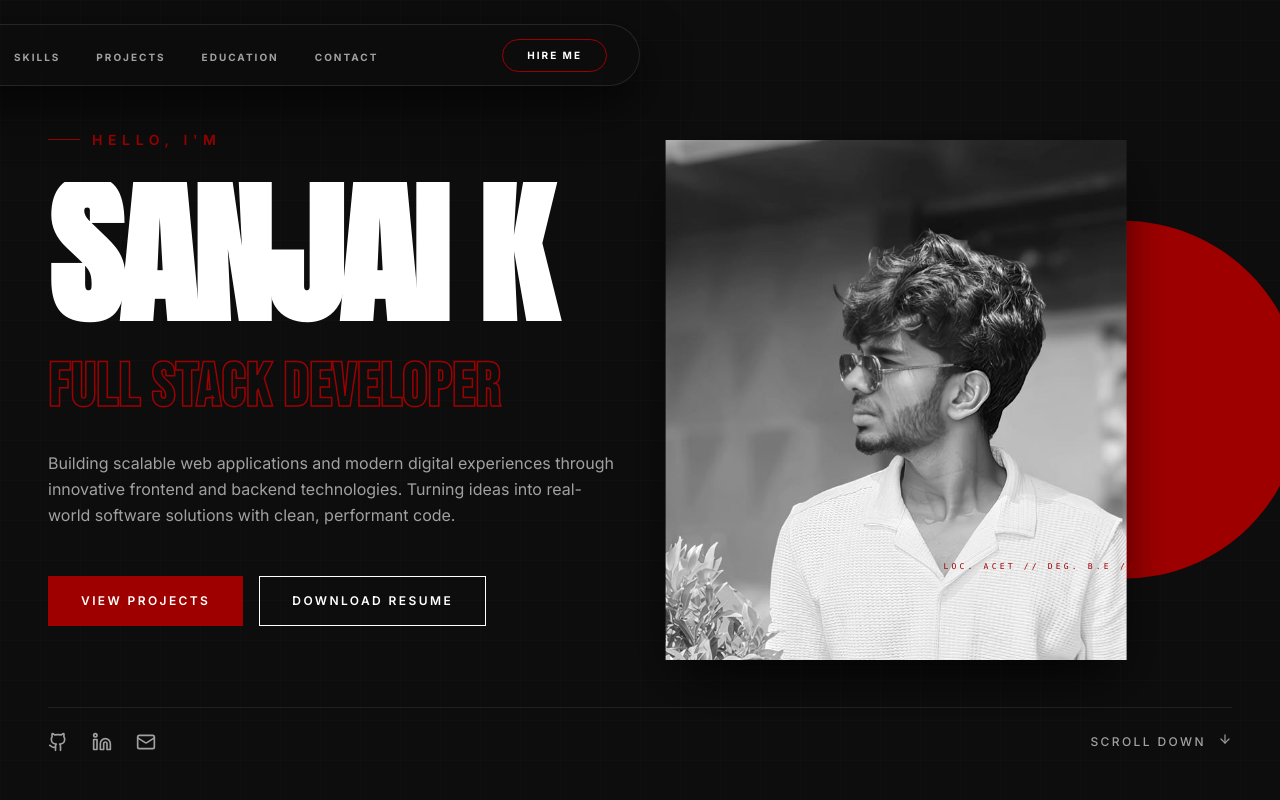
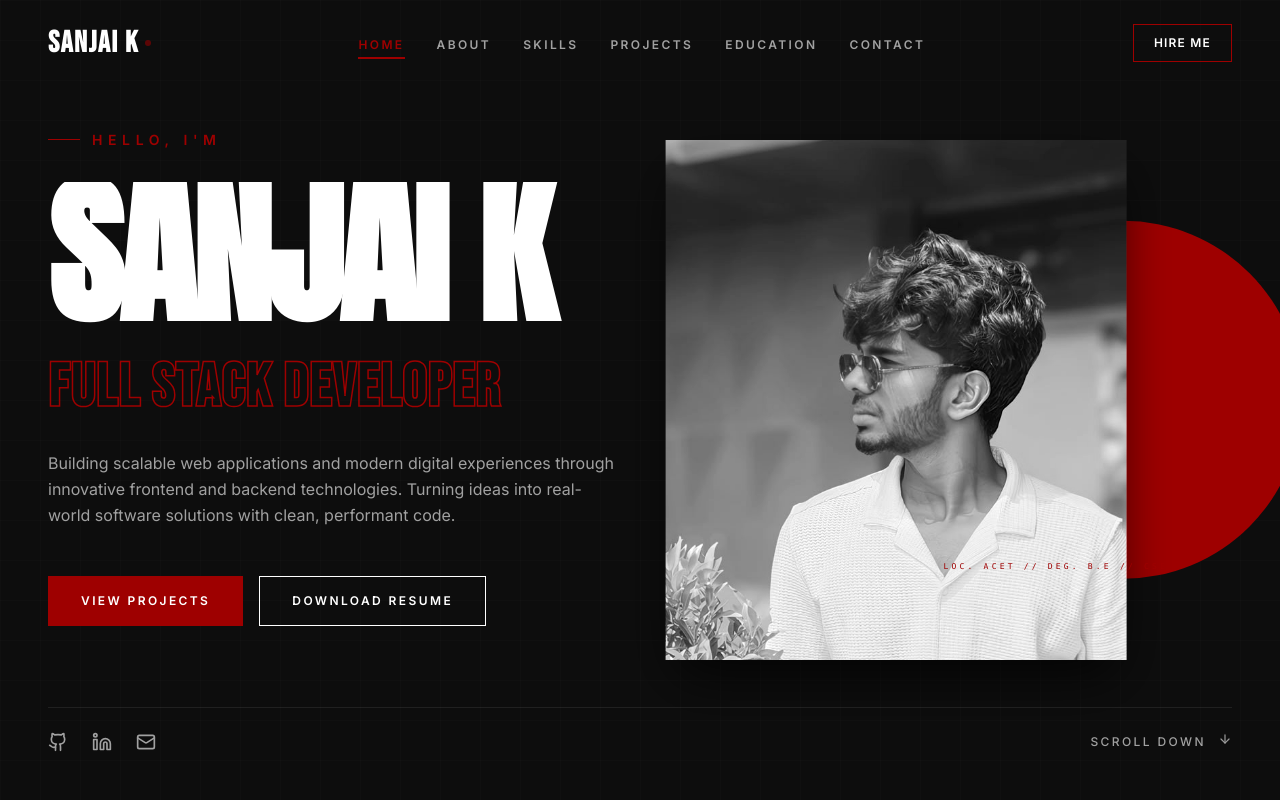
Before and after one commit to sanjaikarthik777-hash/sanjaikportfolio, a Next.js app: page / in a window 1280 px wide. Shown: the top 800 px of the page. Built offline with nearby package versions, Linux system fonts and the light colour scheme.

Commit message:
Update Navbar component and add more tech stacks

```diff
--- a/src/components/Navbar.tsx
+++ b/src/components/Navbar.tsx
@@ -8,7 +8,6 @@ export default function Navbar() {
   const [scrolled, setScrolled] = useState(false);
   const [mobileMenuOpen, setMobileMenuOpen] = useState(false);
   const [activeSection, setActiveSection] = useState("home");
-  const [hoveredTab, setHoveredTab] = useState<string | null>(null);
 
   const navItems = [
     { label: "HOME", target: "home" },
@@ -19,10 +18,10 @@ export default function Navbar() {
     { label: "CONTACT", target: "contact" },
   ];
 
-  // Track window scroll to add background blur/shadow modifications
+  // Track window scroll to add background blur/shadow
   useEffect(() => {
     const handleScroll = () => {
-      setScrolled(window.scrollY > 30);
+      setScrolled(window.scrollY > 50);
 
       // Section spy to highlight active menu item
       const sections = ["home", "about", "skills", "projects", "education", "contact"];
@@ -56,87 +55,71 @@ export default function Navbar() {
   return (
     <>
       <motion.header
-        className={`fixed left-1/2 -translate-x-1/2 z-40 w-[95%] max-w-5xl transition-all duration-300 ${
-          scrolled ? "top-4" : "top-6"
+        className={`fixed top-0 left-0 right-0 z-40 transition-all duration-300 ${
+          scrolled ? "py-4 bg-bg-solid/80 backdrop-blur-md border-b border-brand-border" : "py-6 bg-transparent"
         }`}
-        initial={{ y: -100, opacity: 0, x: "-50%" }}
-        animate={{ y: 0, opacity: 1, x: "-50%" }}
-        transition={{ duration: 0.8, delay: 0.5, ease: "easeOut" }}
+        initial={{ y: -100, opacity: 0 }}
+        animate={{ y: 0, opacity: 1 }}
+        transition={{ duration: 0.6, delay: 1 }}
       >
-        {/* Liquid Glass Capsule Container */}
-        <div
-          className={`w-full px-6 py-2.5 rounded-full border border-white/10 bg-[#0D0D0D]/40 backdrop-blur-xl shadow-[0_20px_50px_rgba(0,0,0,0.65)] flex justify-between items-center relative overflow-hidden transition-all duration-300 ${
-            scrolled ? "py-2 bg-[#0D0D0D]/60 border-white/15" : ""
-          }`}
-        >
+        <div className="max-w-7xl mx-auto px-6 md:px-12 flex justify-between items-center">
           {/* Logo / Brand Name */}
           <button
             onClick={() => scrollToSection("home")}
-            className="group relative flex items-center gap-1.5 focus:outline-none z-10 pl-2"
+            className="group relative flex items-center gap-1.5 focus:outline-none"
           >
-            <span className="font-bebas text-2xl font-bold tracking-wider text-text-white transition-colors duration-300 group-hover:text-brand-red">
+            <span className="font-bebas text-2xl md:text-3xl font-bold tracking-wider text-text-white transition-colors duration-300 group-hover:text-brand-red">
               SANJAI K
             </span>
             <span className="h-1.5 w-1.5 rounded-full bg-brand-red animate-pulse" />
           </button>
 
           {/* Desktop Navigation Links */}
-          <nav className="hidden md:flex items-center gap-1 relative z-10">
+          <nav className="hidden md:flex items-center gap-8">
             {navItems.map((item) => (
               <button
                 key={item.target}
                 onClick={() => scrollToSection(item.target)}
-                onMouseEnter={() => setHoveredTab(item.target)}
-                onMouseLeave={() => setHoveredTab(null)}
-                className="group relative px-4 py-2 focus:outline-none rounded-full"
+                className="group relative py-1 focus:outline-none"
               >
                 <span
-                  className={`font-sans text-[10px] tracking-[0.2em] font-bold transition-colors duration-300 relative z-10 ${
-                    activeSection === item.target ? "text-brand-red" : "text-text-gray group-hover:text-white"
+                  className={`font-sans text-xs tracking-[0.2em] font-semibold transition-colors duration-300 ${
+                    activeSection === item.target ? "text-brand-red" : "text-text-gray group-hover:text-text-white"
                   }`}
                 >
                   {item.label}
                 </span>
-
-                {/* Sliding Liquid Glass Capsule Hover Highlight */}
-                {hoveredTab === item.target && (
-                  <motion.div
-                    className="absolute inset-0 bg-white/5 border border-white/5 rounded-full z-0 shadow-inner"
-                    layoutId="navbarHoverPill"
-                    transition={{ type: "spring", stiffness: 350, damping: 28 }}
-                  />
-                )}
-
-                {/* Active Section indicator bar */}
+                {/* Underline indicators */}
                 {activeSection === item.target && (
-                  <motion.div
-                    className="absolute bottom-0.5 left-1/2 -translate-x-1/2 h-[2.5px] w-5 rounded-full bg-brand-red z-10"
-                    layoutId="navbarActiveBar"
+                  <motion.span
+                    className="absolute bottom-0 left-0 right-0 h-[2px] bg-brand-red"
+                    layoutId="activeNavIndicator"
                     transition={{ type: "spring", stiffness: 380, damping: 30 }}
                   />
                 )}
+                <span className="absolute bottom-0 left-0 w-full h-[2px] bg-brand-red scale-x-0 transition-transform duration-300 origin-left group-hover:scale-x-100" />
               </button>
             ))}
           </nav>
 
           {/* Action Button - Let's Talk */}
-          <div className="hidden md:block z-10 pr-2">
+          <div className="hidden md:block">
             <button
               onClick={() => scrollToSection("contact")}
-              className="relative px-6 py-2 overflow-hidden group border border-brand-red bg-transparent font-sans text-[10px] tracking-[0.2em] font-bold text-white rounded-full transition-all duration-300"
+              className="relative px-5 py-2.5 overflow-hidden group border border-brand-red bg-transparent font-sans text-xs tracking-widest font-semibold hover:text-white transition-all duration-300"
             >
               <span className="absolute inset-0 w-full h-full bg-brand-red -translate-x-full transition-transform duration-300 ease-out group-hover:translate-x-0" />
-              <span className="relative z-10 group-hover:text-white transition-colors duration-300">HIRE ME</span>
+              <span className="relative z-10">HIRE ME</span>
             </button>
           </div>
 
           {/* Mobile Menu Icon */}
           <button
             onClick={() => setMobileMenuOpen(true)}
-            className="md:hidden p-2 text-text-white focus:outline-none hover:text-brand-red transition-colors duration-300 z-10"
+            className="md:hidden p-2 text-text-white focus:outline-none hover:text-brand-red transition-colors duration-300"
             aria-label="Open Menu"
           >
-            <Menu size={20} />
+            <Menu size={24} />
           </button>
         </div>
       </motion.header>
@@ -145,7 +128,7 @@ export default function Navbar() {
       <AnimatePresence>
         {mobileMenuOpen && (
           <motion.div
-            className="fixed inset-0 z-50 bg-[#0D0D0D] flex flex-col justify-between p-8"
+            className="fixed inset-0 z-50 bg-bg-solid flex flex-col justify-between p-8"
             initial={{ opacity: 0, x: "100%" }}
             animate={{ opacity: 1, x: 0 }}
             exit={{ opacity: 0, x: "100%" }}
@@ -161,7 +144,7 @@ export default function Navbar() {
                 className="p-2 text-text-white hover:text-brand-red transition-colors duration-300"
                 aria-label="Close Menu"
               >
-                <X size={22} />
+                <X size={24} />
               </button>
             </div>
 
```
